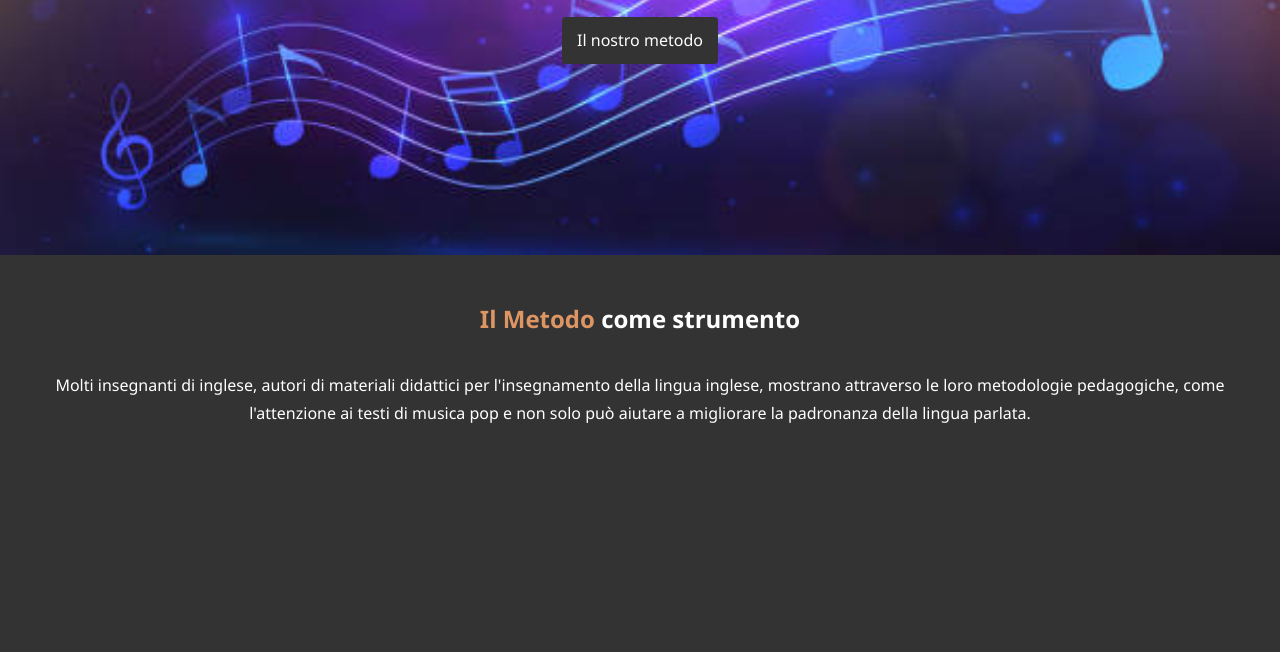
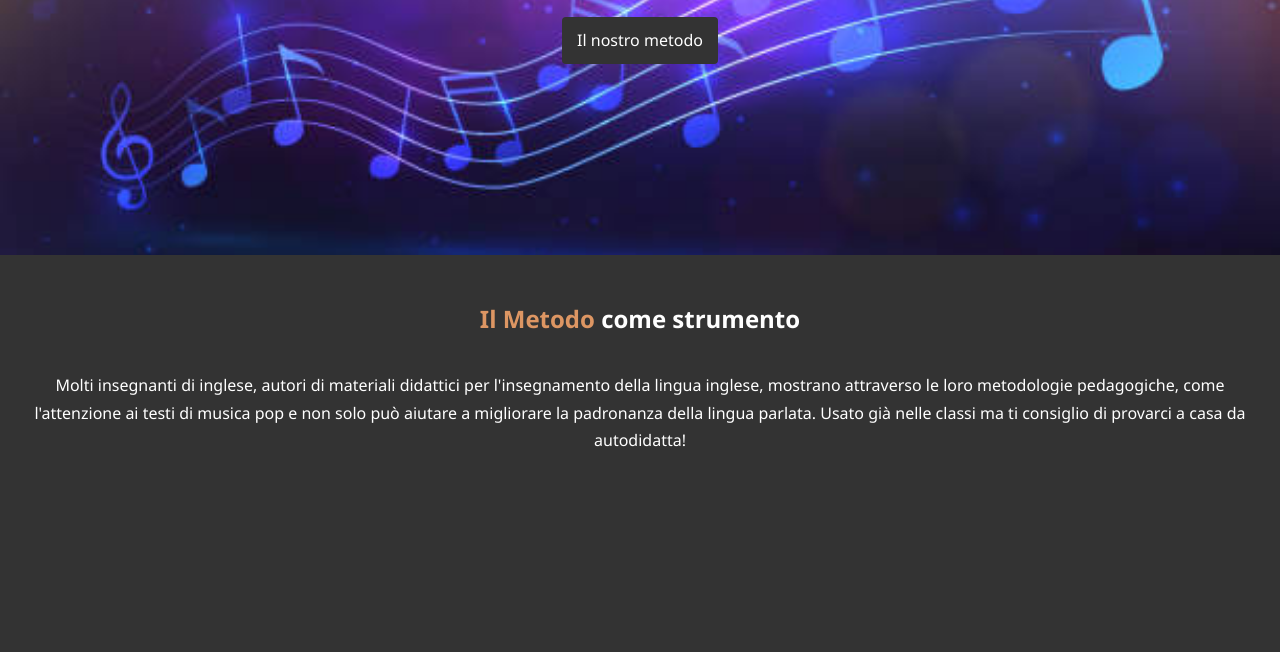
Before and after one commit to Emiliano-Genovese/Music_Learn, a plain HTML site: page index.html in a window 1280 px wide. Shown: the part 412-1064 px from the top of the page. Drawn offline with Linux system fonts and the light colour scheme.

Commit message:
Update index.html

```diff
--- a/index.html
+++ b/index.html
@@ -46,7 +46,7 @@
             </div>
             <div class="info-content">
                 <h2> <span class="text-primary">Il Metodo</span> come strumento</h2>
-                <p>Molti insegnanti di inglese, autori di materiali didattici per l'insegnamento della lingua inglese, mostrano attraverso le loro metodologie pedagogiche, come l'attenzione ai testi di musica pop e non solo può aiutare a migliorare la padronanza della lingua parlata.</p>
+                <p>Molti insegnanti di inglese, autori di materiali didattici per l'insegnamento della lingua inglese, mostrano attraverso le loro metodologie pedagogiche, come l'attenzione ai testi di musica pop e non solo può aiutare a migliorare la padronanza della lingua parlata. Usato già nelle classi ma ti consiglio di provarci a casa da autodidatta!</p>
             </div>
 
         </section>
```
